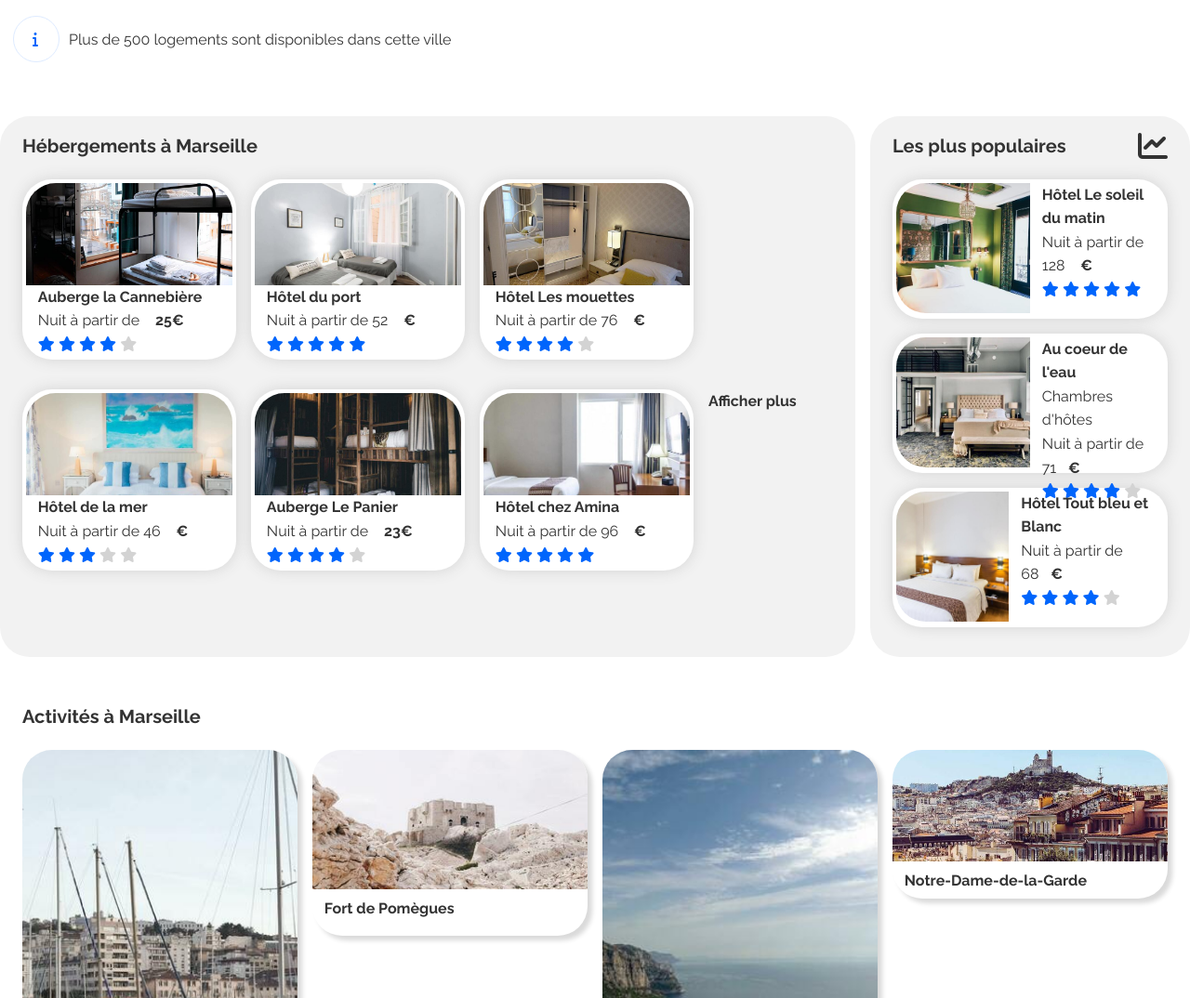
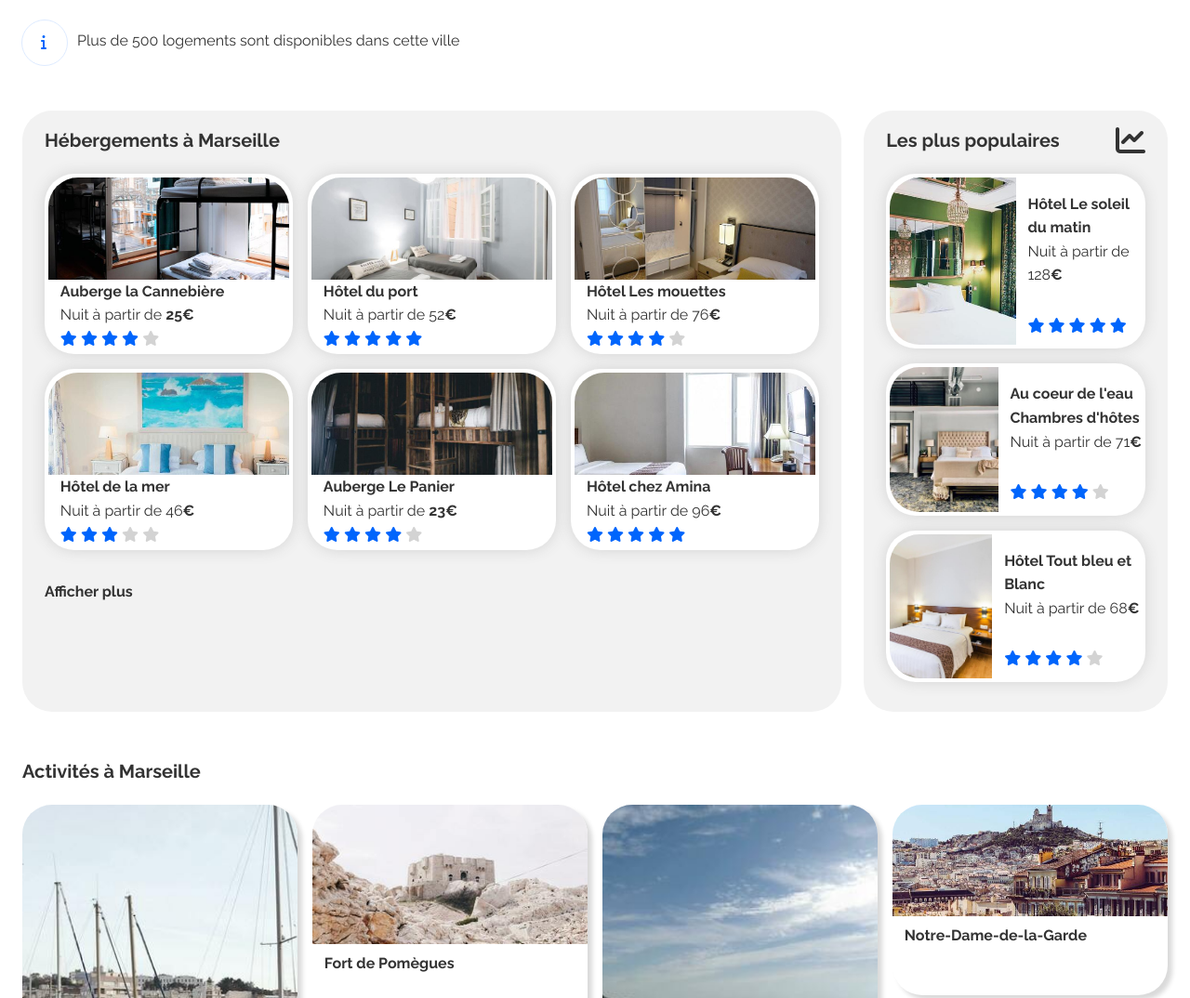
Before and after one commit to pegasus888/HonorineMarie_2_03082021, a plain HTML site: page index.html in a window 1280 px wide. Shown: the part 361-1435 px from the top of the page at 93% size. Drawn offline with Linux system fonts and the light colour scheme.

Commit message:
<main> responsive

```diff
--- a/index.html
+++ b/index.html
@@ -107,11 +107,10 @@
 
     <!--Content3: Main, Hébergement à Marseille-->
     <div class="content3">
-
         <h3 class="lodgingTitle">Hébergements à Marseille</h3>
 
           <section class="lodging">
-
+              <div class="lodging1">
                   <!--LodgeCard1-->
                   <div class="lodgecard1">
                     <a href="images/lacannebiere.jpg">
@@ -133,7 +132,7 @@
                     <a href="images/hotel_duport.jpg">
                       <img class="lodge2" src="images/hotel_duport.jpg" alt="twin room">
                         <h4 class="lodgeTitle">Hôtel du port</h4>
-                  <p class="lodgeNight">Nuit à partir de 52 <strong class="lodgePrice">€</strong></p>
+                          <p class="lodgeNight">Nuit à partir de 52<strong class="lodgePrice">€</strong></p>
                             <div class="lodgeStar">
                               <i class="fas fa-star blue"></i>
                               <i class="fas fa-star blue"></i>
@@ -149,7 +148,7 @@
                     <a href="images/lesmouettes.jpg">
                       <img class="lodge3" src="images/lesmouettes.jpg" alt="marble room">
                         <h4 class="lodgeTitle">Hôtel Les mouettes</h4>
-                  <p class="lodgeNight">Nuit à partir de 76 <strong class="lodgePrice">€</strong></p>
+                          <p class="lodgeNight">Nuit à partir de 76<strong class="lodgePrice">€</strong></p>
                             <div class="lodgeStar">
                               <i class="fas fa-star blue"></i>
                               <i class="fas fa-star blue"></i>
@@ -159,13 +158,15 @@
                             </div>
                     </a>
                   </div>
+              </div><!--./lodging1-->
 
+              <div class="lodging2">
                   <!--LodgeCard4-->
                   <div class="lodgecard4">
                     <a href="images/hotel_delamer.jpg">
                       <img class="lodge4" src="images/hotel_delamer.jpg" alt="blue board single room">
                         <h4 class="lodgeTitle">Hôtel de la mer</h4>
-                  <p class="lodgeNight">Nuit à partir de 46 <strong class="lodgePrice">€</strong></p>
+                          <p class="lodgeNight">Nuit à partir de 46<strong class="lodgePrice">€</strong></p>
                             <div class="lodgeStar">
                               <i class="fas fa-star blue"></i>
                               <i class="fas fa-star blue"></i>
@@ -197,7 +198,7 @@
                     <a href="images/chez_amina.jpg">
                       <img class="lodge6" src="images/chez_amina.jpg" alt="brightly lit room">
                         <h4 class="lodgeTitle">Hôtel chez Amina</h4>
-                  <p class="lodgeNight">Nuit à partir de 96 <strong class="lodgePrice">€</strong></p>
+                          <p class="lodgeNight">Nuit à partir de 96<strong class="lodgePrice">€</strong></p>
                             <div class="lodgeStar">
                               <i class="fas fa-star blue"></i>
                               <i class="fas fa-star blue"></i>
@@ -207,10 +208,12 @@
                             </div>
                     </a>
                   </div>
+              </div><!--./lodging2-->
+          </section><!--./lodging-->
 
+        <div>
           <a class="moreresults" href="#">Afficher plus</a>
-
-        </section><!--./Lodging-->
+        </div>
 
     </div><!--./Content3: Main, Hébergement à Marseille-->
 
@@ -223,15 +226,14 @@
       </div>
 
           <aside class="mostpop">
-
               <!--LodgeCard7-->
               <div class="lodgecard7">
                 <a href="images/lesoleil_dumatin.jpg">
                   <img class="lodge7" src="images/lesoleil_dumatin.jpg" alt="green room">
                     <div class="popinfo">
                       <h4 class="lodgeTitle">Hôtel Le soleil du matin</h4>
-                  <p class="lodgeNight">Nuit à partir de 128 <strong class="lodgePrice">€</strong></p>
-                    <div class="lodgeStar">
+                        <p class="lodgeNight">Nuit à partir de 128<strong class="lodgePrice">€</strong></p>
+                          <div class="lodgeStar starpop">
                             <i class="fas fa-star blue"></i>
                             <i class="fas fa-star blue"></i>
                             <i class="fas fa-star blue"></i>
@@ -249,9 +251,9 @@
                   <img class="lodge8" src="images/aucoeur_deleau.jpg" alt="room with mezzanine">
                     <div class="popinfo">
                       <h4 class="lodgeTitle">Au coeur de l'eau</h4>
-                  <p>Chambres d'hôtes</p>
+                        <h4 class="lodgeTitle-eau">Chambres d'hôtes</h4>
                         <p class="lodgeNight">Nuit à partir de 71<strong class="lodgePrice">€</strong></p>
-                  <div class="lodgeStar">
+                        <div class="lodgeStar starpop eau">
                           <i class="fas fa-star blue"></i>
                           <i class="fas fa-star blue"></i>
                           <i class="fas fa-star blue"></i>
@@ -269,7 +271,7 @@
                     <div class="popinfo">
                       <h4 class="lodgeTitle">Hôtel Tout bleu et Blanc</h4>
                         <p class="lodgeNight">Nuit à partir de 68<strong class="lodgePrice">€</strong></p>
-                    <div class="lodgeStar">
+                          <div class="lodgeStar starpop">
                             <i class="fas fa-star blue"></i>
                             <i class="fas fa-star blue"></i>
                             <i class="fas fa-star blue"></i>
@@ -279,9 +281,7 @@
                     </div>
                 </a>
               </div>
-
           </aside>
-
     </div><!--./Content4: Aside, Les plus populaires-->
 
   </main>
--- a/media.css
+++ b/media.css
@@ -1,4 +1,12 @@
-@media  (min-width: 675px) {
+/*
+@media  (min-width: 675px) and (max-width: 950px) {
+  /* Lodging
+  .main {
+    flex-direction: column-reverse;
+  }
+}*/
+
+@media  (min-width: 650px) {
 
   /* Background */
 .content3 {
@@ -74,6 +82,7 @@
   font-size: 1rem;
   cursor: pointer;
   width: 10rem;
+  letter-spacing: .0625em;
 }
 
 .btnText {
@@ -89,7 +98,8 @@
 main {
   display: flex;
   flex-wrap: wrap;
-  gap: 1em;
+  gap: 1.5em;
+  padding-inline: 1.5rem;
 }
 
 main > *:nth-child(1) {
@@ -107,22 +117,38 @@ main > *:nth-child(1) {
 
 main > *:nth-child(2) {
   flex: 1 1 25%;
-  min-width: 15ch;
+  min-width: 183px;
 }
 
-.lodging {
+.lodging1,
+.lodging2 {
   display: flex;
+  justify-content: space-between;
   flex-wrap: wrap;
   gap: 1em;
 }
 
-.lodgecard1,
-.lodgecard2,
-.lodgecard3,
-.lodgecard4,
-.lodgecard5,
-.lodgecard6 {
-  width: 230px;
+.lodging1 > * {
+  flex: 1 1 30%;
+}
+
+.lodging2 > * {
+  flex: 1 1 30%;
+}
+
+  /* Les plus populaires */
+
+/*.mostpop > * {
+  flex: 1 1 100%;
+} */
+
+.content4 {
+  width: 100%;
+  min-width: 183px;
+}
+
+.lodgecard8 img {
+  width: 43%;
 }
 
   /* Recreations */
@@ -133,51 +159,66 @@ main > *:nth-child(2) {
 
 .activitycard1,
 .activitycard4 {
+  height: 100%;
+}
+
+.activitycard2,
+.activitycard6 {
+  height: 50%;
+}
+
+.activitycard3,
+.activitycard5 {
+  height: 40%;
+}
+
+.activitycard1,
+.activitycard4 {
   width: 25%;
-  height: 530px;
 }
 
 .activitycard1 img,
 .activitycard4 img {
   width: 100%;
-  height: 480px;
+  min-height: 480px;
 }
 
 .activitycard2,
 .activitycard6 {
 width: 100%;
-height: 200px;
 }
 
 .activitycard2 img,
 .activitycard6 img {
 width: 100%;
-height: 150px;
+min-height: 150px;
 }
 
 .activitycard3 {
   width: 100%;
-  height: 160px;
 }
 
 .activitycard3 img {
   width: 100%;
-  height: 120px;
-  padding-bottom: .6em;
-}
-
-.activitycard3 h4 {
-  padding-top: 0.0125em;
+  min-height: 120px;
 }
 
 .activitycard5 {
   width: 100%;
-  height: 160px;
 }
 
 .activitycard5 img {
   width: 100%;
-  height: 120px;
+  min-height: 120px;
+}
+
+.activitycard1,
+.activitycard2,
+.activitycard3,
+.activitycard4,
+.activitycard5,
+.activitycard6 {
+  margin-bottom: 0;
 }
 
 .twocards {
@@ -185,7 +226,6 @@ height: 150px;
   display: flex;
   justify-content: space-between;
   flex-direction: column;
-  gap: 1em;
 }
 
   /* Footer */
@@ -195,7 +235,7 @@ footer {
 }
 }
 
-@media  (max-width: 675px) {
+@media  (max-width: 650px) {
   /* Header */
 
   .header {
@@ -216,7 +256,7 @@ footer {
     margin: 0px;
     padding: 0px;
     width: 100%;
-    border-bottom: 1px solid lightgrey;
+    border-bottom: 1px solid white;
   }
 
   .menu2 {
@@ -234,8 +274,13 @@ footer {
   .navbar ul li {
     display: flex;
     justify-content: space-between;
+    border-bottom: 2px solid lightgrey;
+    width: 50%;
+  }
+
+  .navbar .menu2 li {
     border-bottom: 2px solid white;
-    width: 50%;
+    padding-right: 10px;
   }
 
   li a {
--- a/style.css
+++ b/style.css
@@ -77,10 +77,10 @@
   width: 50px;
   border: 1px solid #deebff;
   border-radius: 50%;
-  justify-content: center;
-  align-content: center;
-  margin: 10px;
   padding: 15px 20px;
+  margin-right: 10px;
+  margin-left: -5px;
+  margin-top: -10px;
 }
 
 .filtersCategories {
@@ -131,6 +131,15 @@ height: 50px;
   align-items: center;
 }
 
+
+.informationText {
+  display: flex;
+  margin-top: 1.5em;
+  margin-left: 1em;
+  padding-left: .5em;
+}
+
+
  /* Lodging */
 main {
   display: flex;
@@ -151,6 +160,7 @@ main > *:nth-child(1) {
 .lodgecard8,
 .lodgecard9 {
   width: 100%;
+  min-width: 175px;
   margin-bottom: 1em;
   background-color: white;
   box-shadow: 0 0 16px lightgrey;
@@ -161,7 +171,7 @@ main > *:nth-child(1) {
 .lodgecard7,
 .lodgecard8,
 .lodgecard9 {
-  height: 150px;
+  min-width: 183px;
 }
 
 .lodgecard1 img,
@@ -181,24 +191,50 @@ main > *:nth-child(1) {
 .lodgecard8 img,
 .lodgecard9 img {
   width: 50%;
-  height: 140px;
   object-fit: cover;
   border-top-left-radius: 2rem;
   border-bottom-left-radius: 2rem;
 }
 
+.lodgecard7 img,
+.lodgecard8 img {
+  height: auto;
+}
+
+.lodgecard9 img {
+  height: 155.2px;
+}
+
 .lodgeTitle,
 .lodgeNight,
-.lodgePrice,
 .lodgeStar,
-.lodgecard8 p,
+.lodgecard8 h4,
 .activitiesTitle {
   padding-left: 0.8em;
+}
+
+.lodging {
+  padding-block-end: 1em;
+}
+
+.popinfo h4 {
+  margin-top: 1em;
+}
+
+.popinfo .lodgeTitle-eau {
+  margin-top: 0;
 }
 
 /* Les plus populaires */
 main > *:nth-child(2) {
   order: 1;
+}
+
+.mostpop {
+  display: flex;
+  flex-direction: column;
+  justify-content: center;
+  align-items: center;
 }
 
 .lodgecard7 a,
@@ -210,6 +246,15 @@ main > *:nth-child(2) {
 .popIcon {
   display: flex;
   justify-content: space-between;
+}
+
+.starpop {
+  margin-top: 1.8em;
+  margin-bottom: .5em;
+}
+
+.starpop .eau {
+  margin-top: 1.5em;
 }
 
   /* Recreations */
@@ -244,6 +289,11 @@ main > *:nth-child(2) {
 }
 
 /* Footer */
+.content6 {
+  padding-block: 1rem;
+  padding-inline: 1.5rem;
+}
+
 footer ul {
   padding-inline-start: 0;
 }
--- a/utilities.css
+++ b/utilities.css
@@ -33,11 +33,15 @@ body {
 .content3,
 .content4,
 .content5,
-.content6,
 form {
   padding-block: 1rem;
   padding-inline: 1.5rem;
   margin-block-end: 2rem;
+}
+
+.content3,
+.content4 {
+  width: 100%;
 }
 
 h2 {
```
Lines whose indentation alone changed are shown as unchanged.
